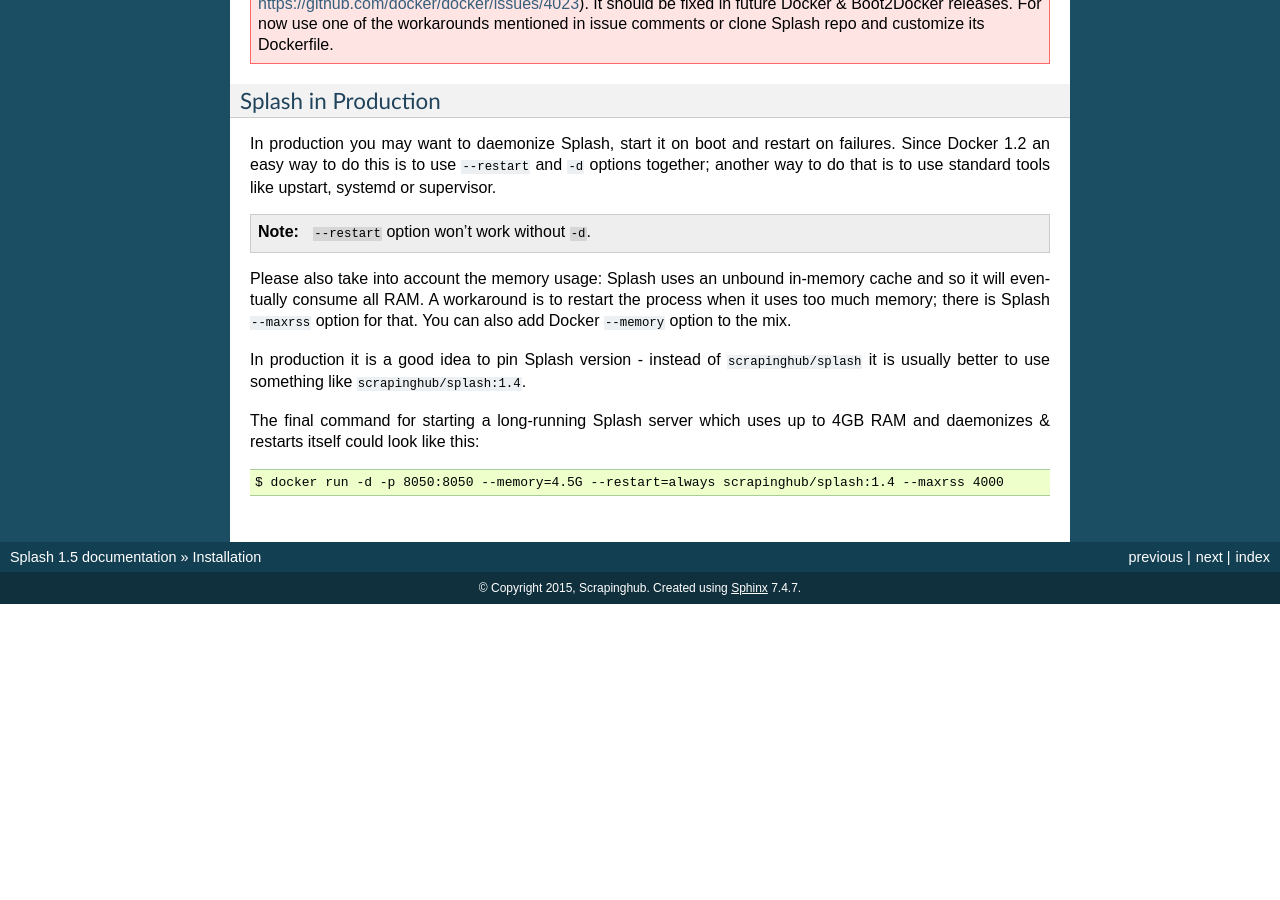
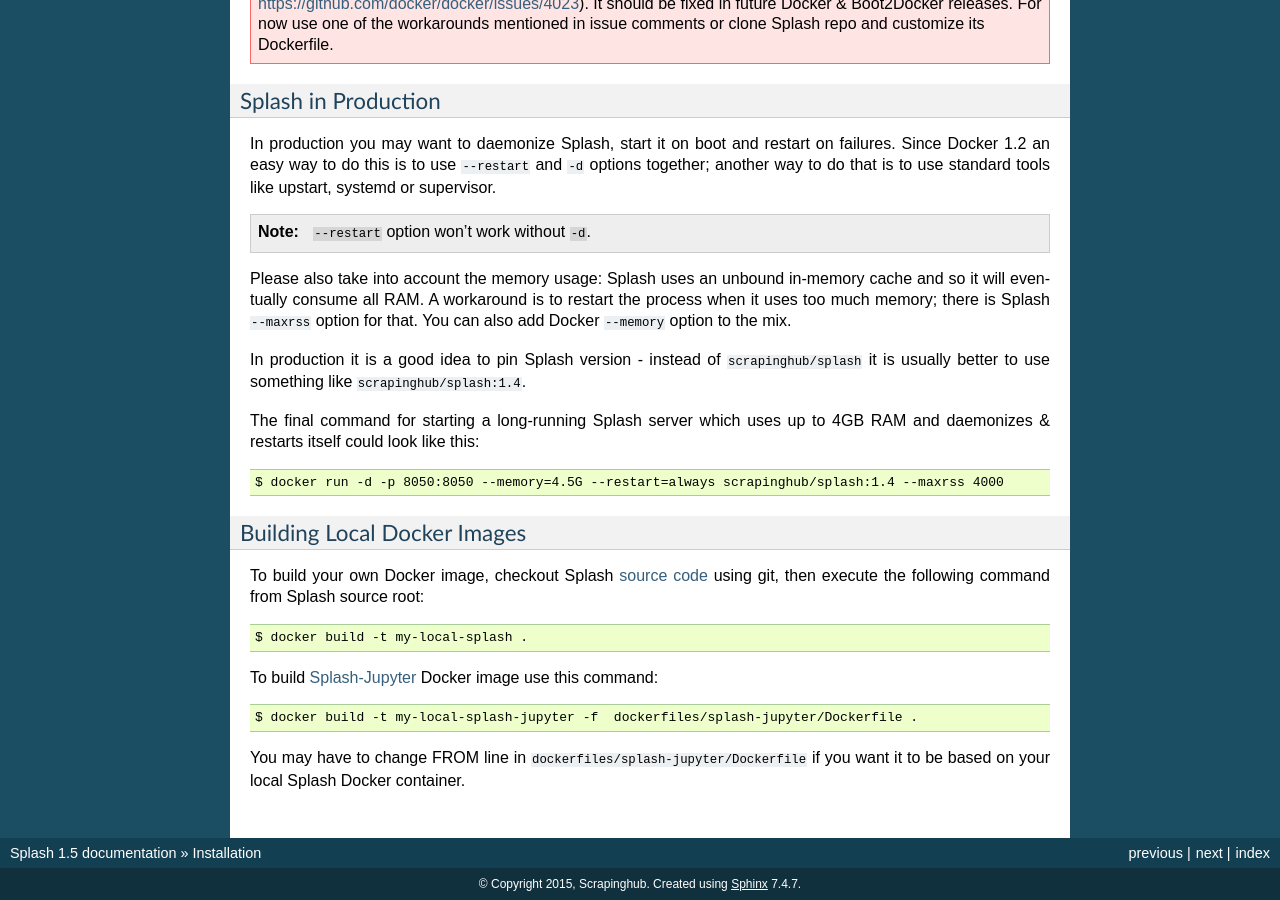
Before and after one commit to scrapinghub/splash, a Sphinx documentation site: the page built from docs/install.rst, in a window 1280 px wide and 900 px high, scrolled down 2617 px. Built offline with Sphinx 7.4.7, drawn with Linux system fonts in a browser that asks for light colours; before the commit the page ends 3221 px from its top, so only the background shows below that; some of the changed text lies outside the part shown.

Commit message:
DOC document how to build Docker images locally

```diff
--- a/docs/install.rst
+++ b/docs/install.rst
@@ -173,3 +173,20 @@
 up to 4GB RAM and daemonizes & restarts itself could look like this::
 
     $ docker run -d -p 8050:8050 --memory=4.5G --restart=always scrapinghub/splash:1.4 --maxrss 4000
+
+Building Local Docker Images
+~~~~~~~~~~~~~~~~~~~~~~~~~~~~
+
+To build your own Docker image, checkout Splash `source code`_ using git,
+then execute the following command from Splash source root::
+
+    $ docker build -t my-local-splash .
+
+To build :ref:`Splash-Jupyter <ipython-kernel>` Docker image use this command::
+
+    $ docker build -t my-local-splash-jupyter -f  dockerfiles/splash-jupyter/Dockerfile .
+
+You may have to change FROM line in :file:`dockerfiles/splash-jupyter/Dockerfile`
+if you want it to be based on your local Splash Docker container.
+
+.. _source code: https://github.com/scrapinghub/splash
```
